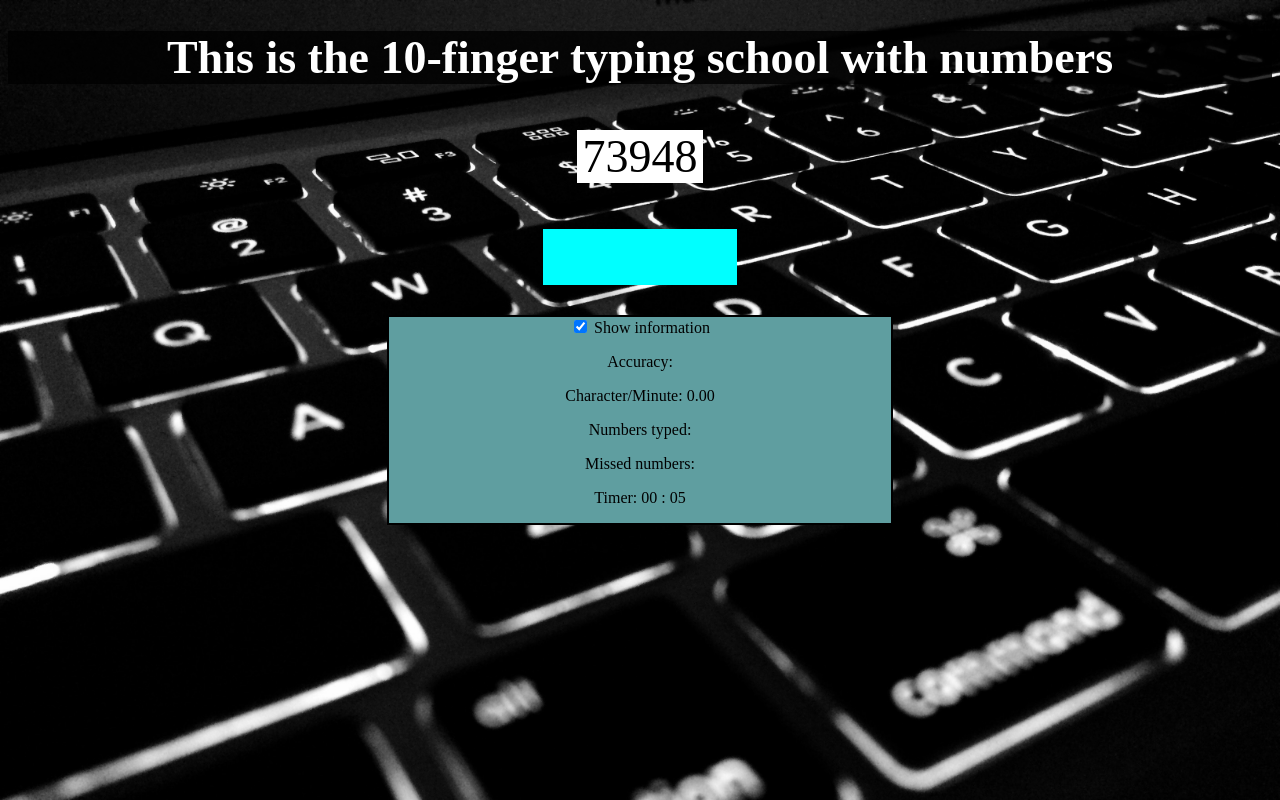
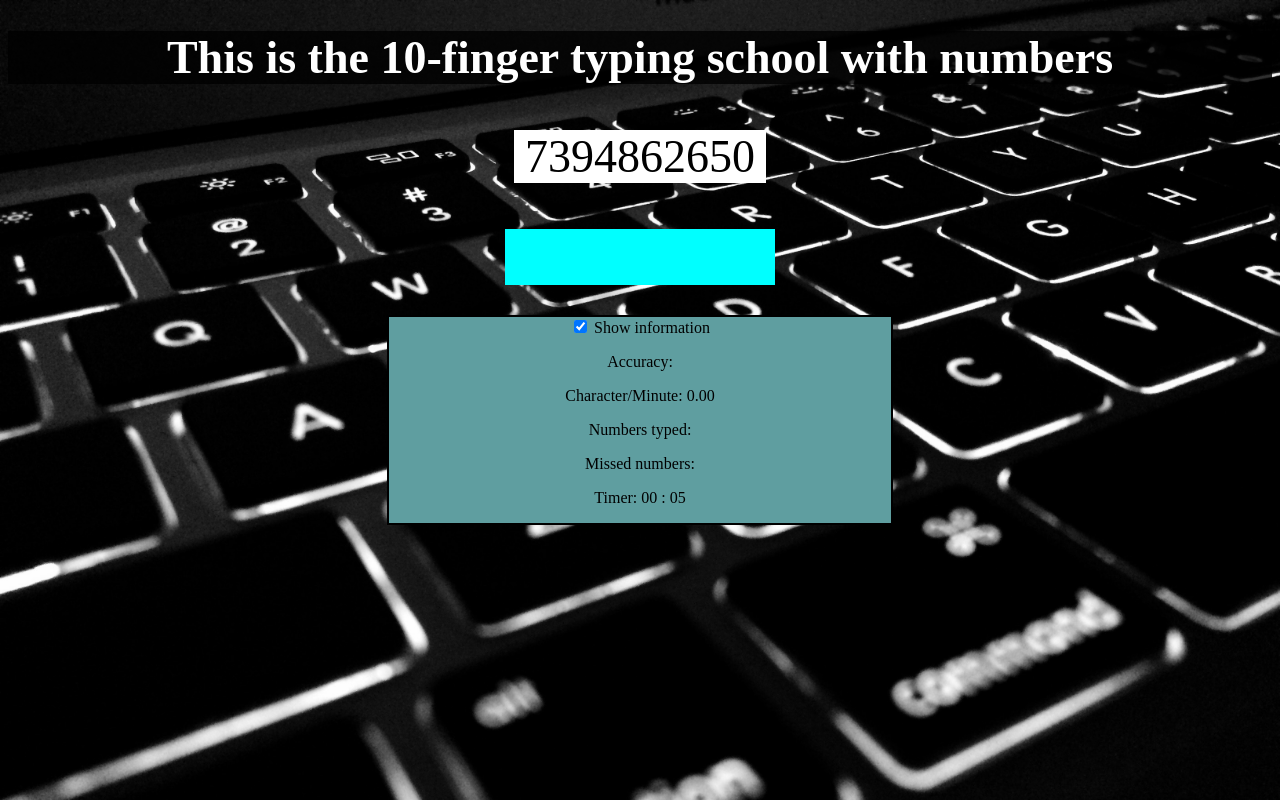
Before and after one commit to barnabas-kalydy/10-finger-typing-practice-project, a website with bundled scripts: page index.html in a window 1280 px wide. Built offline with nearby package versions, Linux system fonts and the light colour scheme.

Commit message:
Modified numbers in one line

```diff
--- a/config.js
+++ b/config.js
@@ -1 +1 @@
-export const NUMBERS_IN_ONE_LINE = 5;
+export const NUMBERS_IN_ONE_LINE = 10;
--- a/css/style.css
+++ b/css/style.css
@@ -17,8 +17,8 @@ body {
 
 .numbers-field {
     background-color: white;
-    margin-left: 45%;
-    margin-right: 45%;
+    margin-left: 40%;
+    margin-right: 40%;
     border-style: initial;
 }
 
@@ -53,5 +53,5 @@ input {
 }
 
 #input-field {
-    width: 15%;
+    width: 21%;
 }
```
